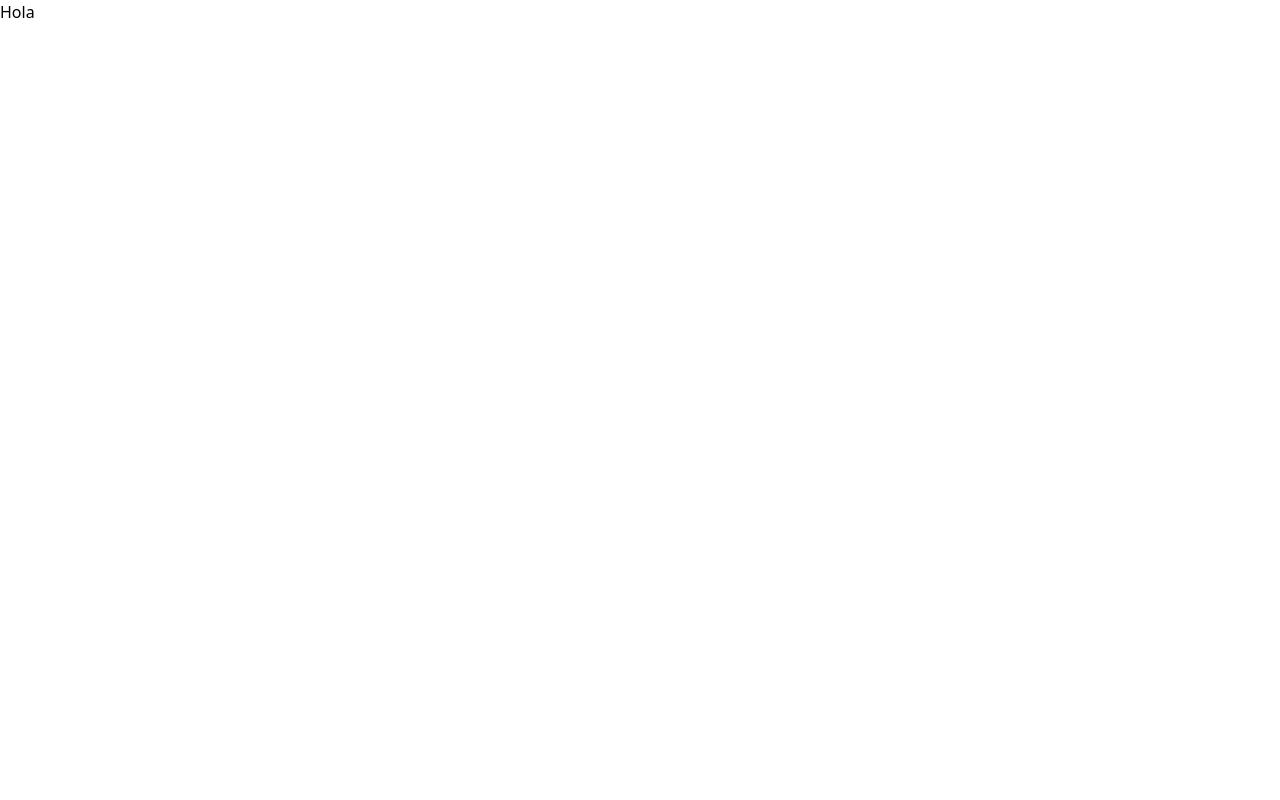
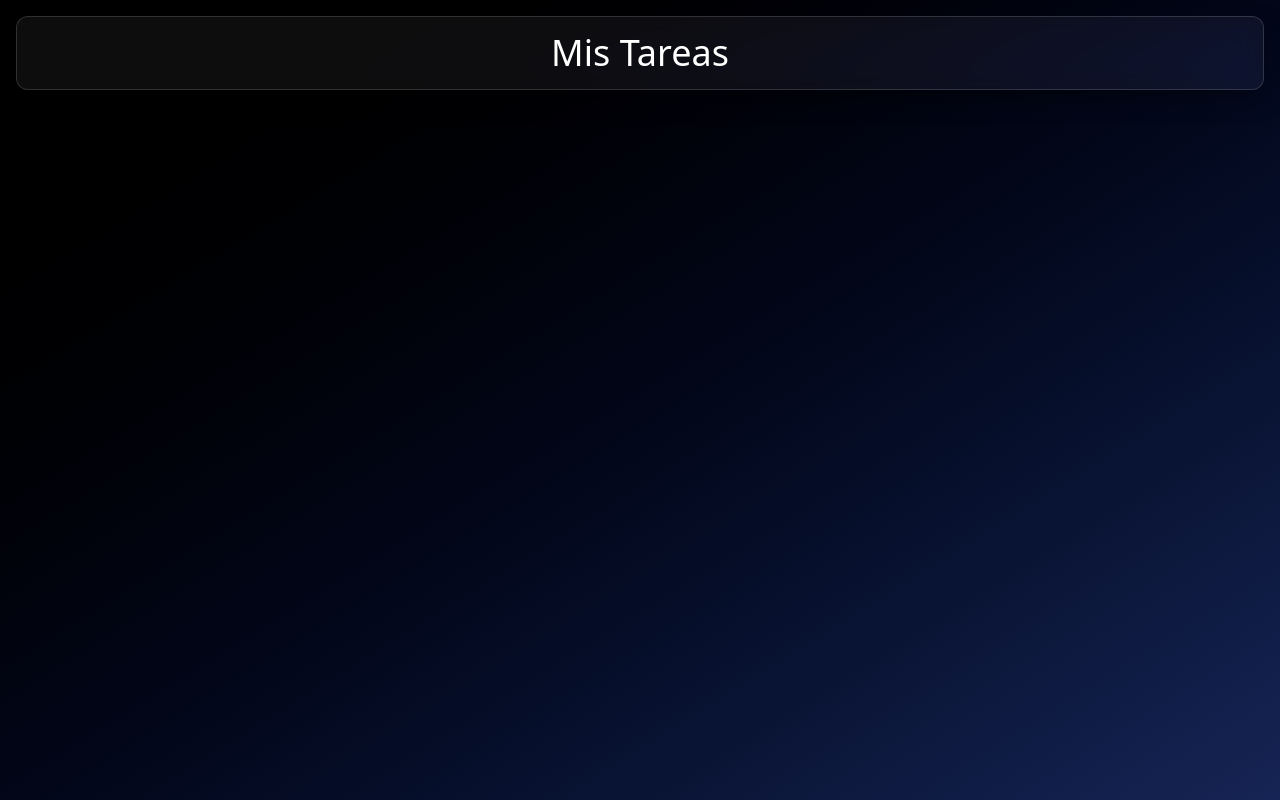
Before and after one commit to vickylopez2828/todo-app-challenge, a React (Vite) app: page / in a window 1280 px wide. Built offline with nearby package versions, Linux system fonts and the light colour scheme.

Commit message:
feat(header): add header component

```diff
--- a/src/App.tsx
+++ b/src/App.tsx
@@ -1,10 +1,11 @@
+import Header from "./components/Header"
 
 function App() {
 
   return (
-    <>
-      <h1>Hola</h1>
-    </>
+    <main className="p-4 min-h-screen bg-gradient-to-br from-black via-slate-950 to-blue-950">
+      <Header/>
+    </main>
   )
 }
 
--- a/src/components/Header.tsx
+++ b/src/components/Header.tsx
@@ -1,7 +1,9 @@
 
 const Header = () => {
   return (
-    <div>Header</div>
+    <section className="rounded-xl px-6 py-4 bg-white/5 backdrop-blur-md backdrop-saturate-150 border border-white/15 shadow-[0_10px_30px_-10px_rgba(0,0,0,0.6)]">
+        <h1 className="text-white text-4xl text-center">Mis Tareas</h1>
+    </section>
   )
 }
 
```
